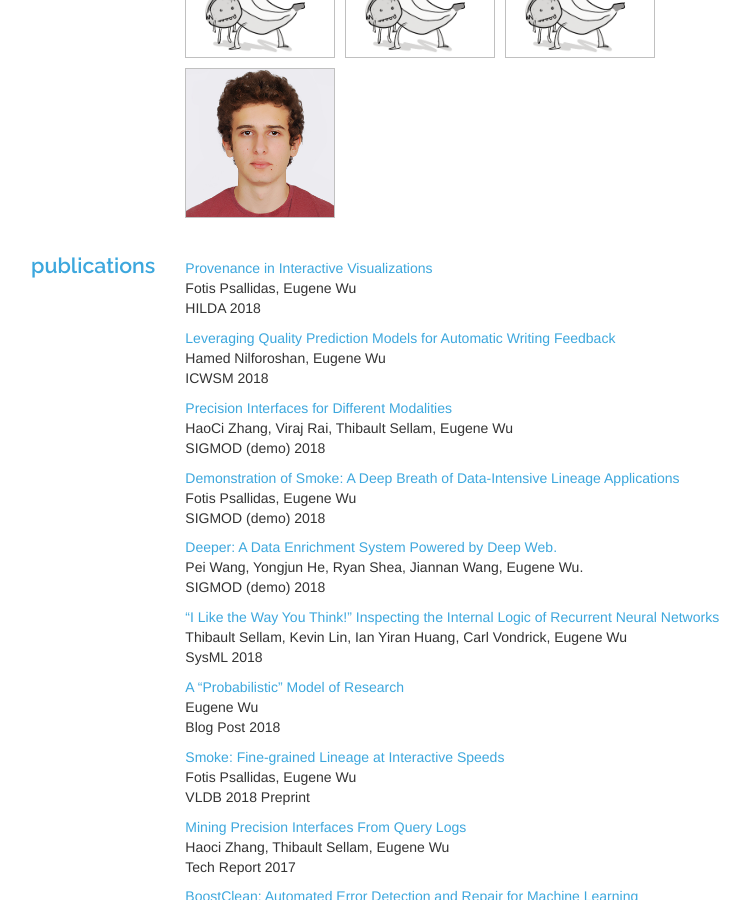
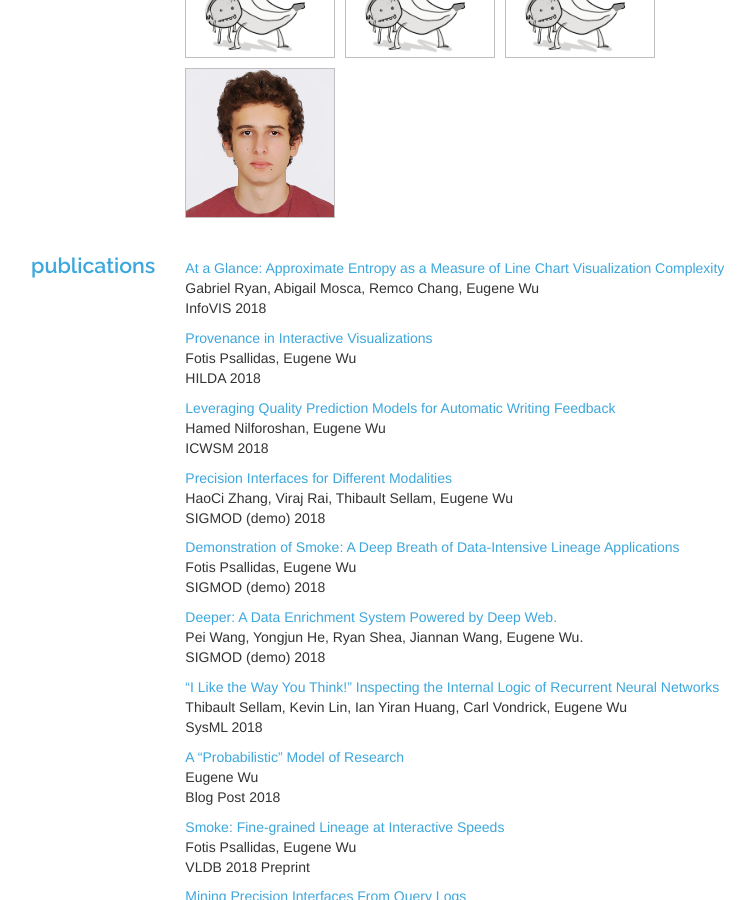
Before and after one commit to cudbg/lab, a Jekyll site: the page built from index.md, in a window 1280 px wide and 900 px high, scrolled down 2711 px. Shown: the whole window, without its empty margins (99-854 px from the left). Built offline with Jekyll 4.4.1, drawn with Linux system fonts in a browser that asks for light colours; some web fonts are replaced.

Commit message:
updated site

```diff
--- a/_data/pubs.yml
+++ b/_data/pubs.yml
@@ -19,6 +19,12 @@
 #
 # Project specific tags are fine as well.  For instance, precision interfaces has a custom "pi" tag
 #
+- authors: Gabriel Ryan, Abigail Mosca, Remco Chang, Eugene Wu
+  title: 'At a Glance: Approximate Entropy as a Measure of Line Chart Visualization Complexity'
+  conf: InfoVIS 2018
+  url: https://www.dropbox.com/s/9jipqhq1yqgn5yt/glance-infovis18-camera.pdf?dl=0
+  tags:
+    - vis
 - authors: Fotis Psallidas, Eugene Wu
   title: 'Provenance in Interactive Visualizations'
   conf: HILDA 2018
```
